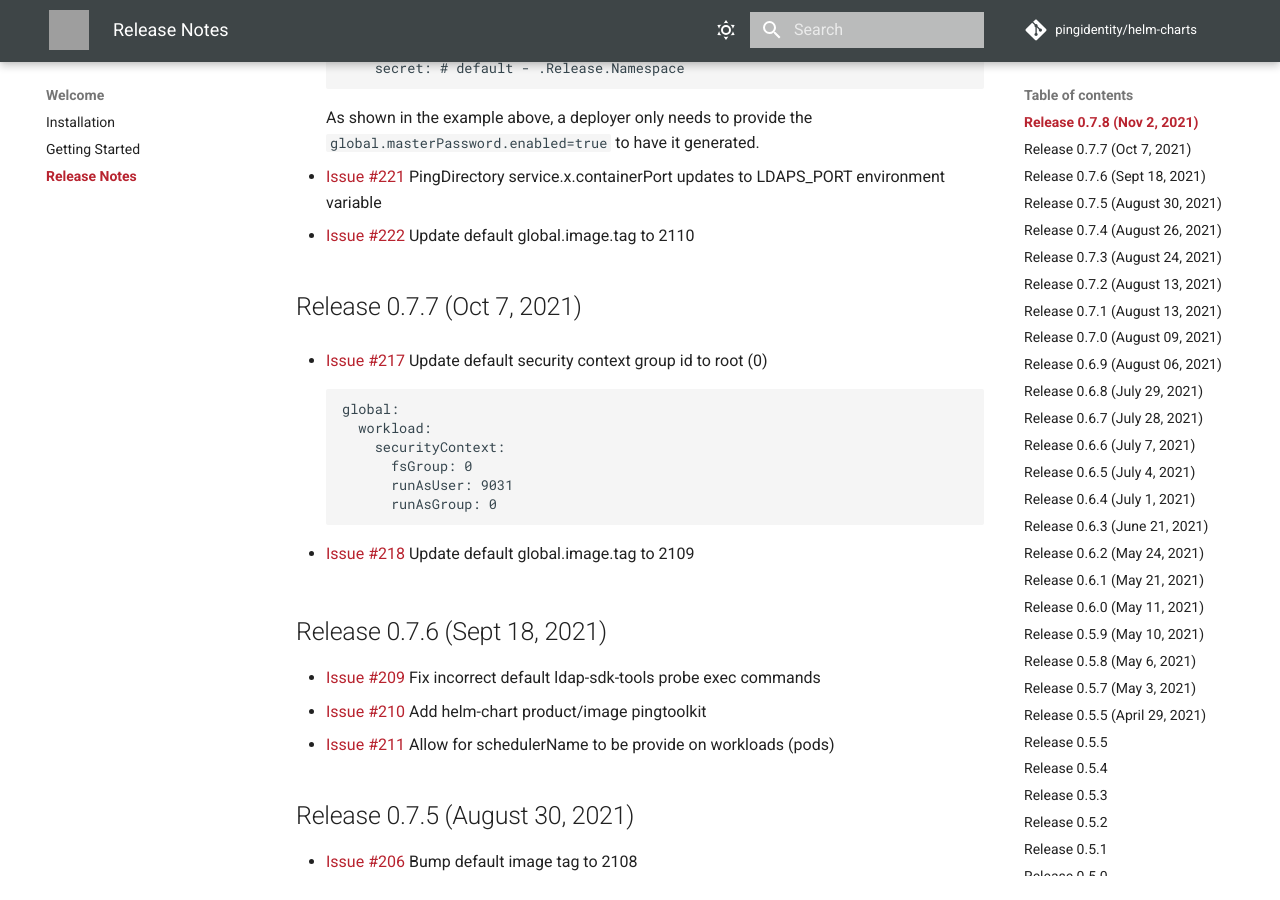
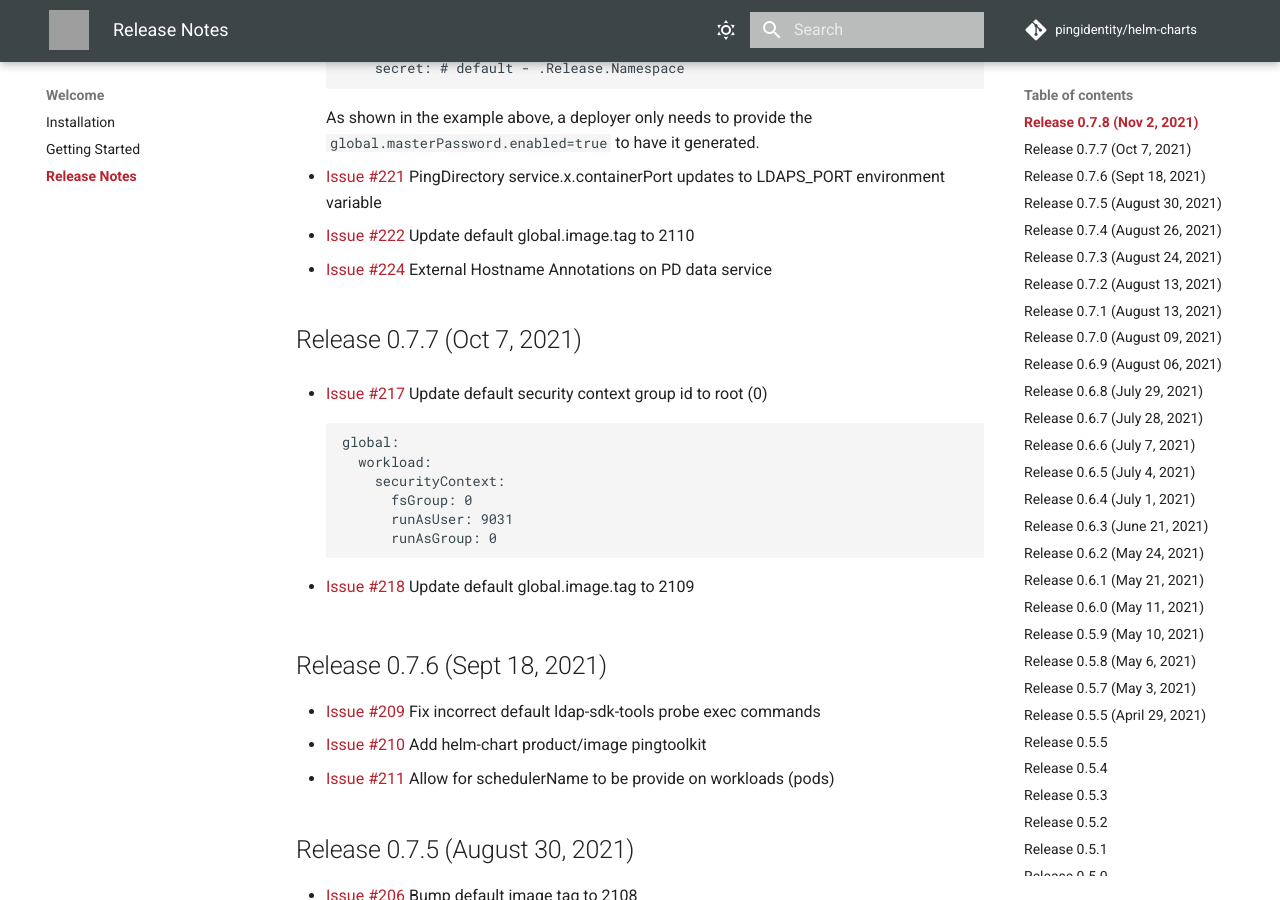
Before and after one commit to pingidentity/helm-charts, an MkDocs documentation site: the page built from docs/release-notes.md, in a window 1280 px wide and 900 px high, scrolled down 1368 px. Built offline with MkDocs 1.6.1 and Material for MkDocs 9.7.7, drawn with Linux system fonts in a browser that asks for light colours; comment, search, counter and statistics services are not loaded; grey boxes are pictures that could not be loaded.

Commit message:
Update release-notes.md
Added Issue #224 to release

```diff
--- a/docs/release-notes.md
+++ b/docs/release-notes.md
@@ -64,6 +64,7 @@
 
 * [Issue #221](https://github.com/pingidentity/helm-charts/issues/221) PingDirectory service.x.containerPort updates to LDAPS_PORT environment variable
 * [Issue #222](https://github.com/pingidentity/helm-charts/issues/222) Update default global.image.tag to 2110
+* [Issue #224](https://github.com/pingidentity/helm-charts/issues/224) External Hostname Annotations on PD data service
 
 ## Release 0.7.7 (Oct 7, 2021)
 
```
